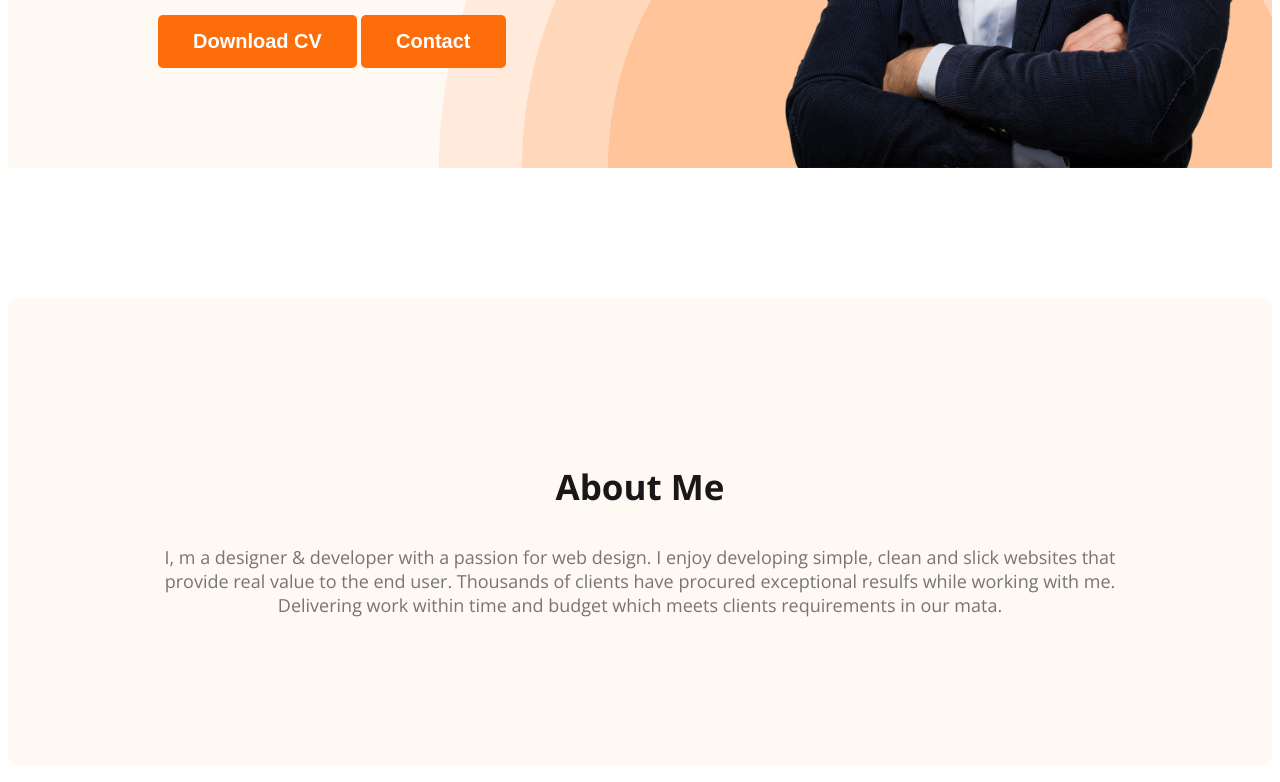
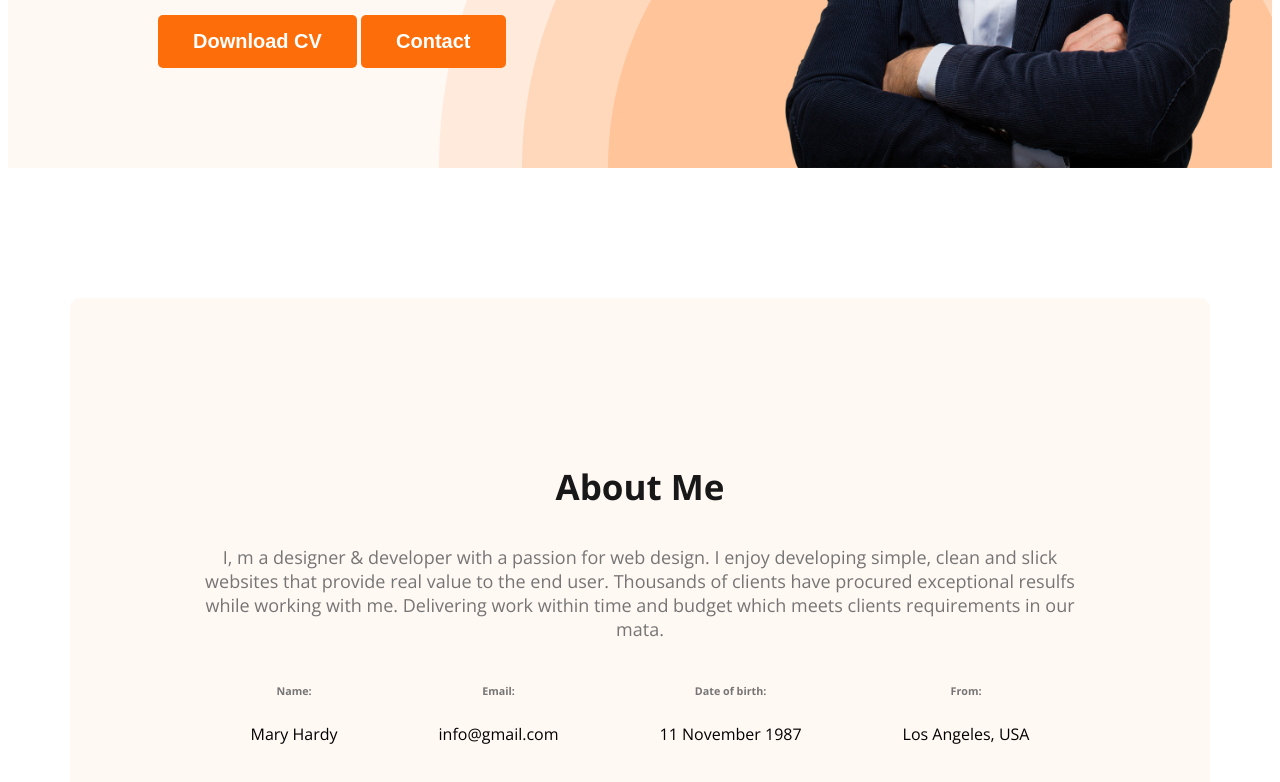
Before and after one commit to halimaislam1/webdeveloper-portfolio, a plain HTML site: page index.html in a window 1280 px wide. Shown: the part 600-1382 px from the top of the page. Drawn offline with nearby package versions, Linux system fonts and the light colour scheme.

Commit message:
added about container

```diff
--- a/index.html
+++ b/index.html
@@ -1,5 +1,6 @@
 <!DOCTYPE html>
 <html lang="en">
+
 <head>
     <meta charset="UTF-8">
     <meta name="viewport" content="width=device-width, initial-scale=1.0">
@@ -9,6 +10,7 @@
     <link href="https://fonts.googleapis.com/css2?family=Open+Sans:wght@400;700;800&display=swap" rel="stylesheet">
     <link rel="stylesheet" href="styles/portfolio.css">
 </head>
+
 <body>
     <header class="header">
         <nav>
@@ -22,23 +24,51 @@
         </nav>
         <div class="banner">
             <div banner-content>
-       <h3 class="banner-greeting">Hi, I  am<h3>
+                <h3 class="banner-greeting">Hi, I am<h3>
                         <h1 class="banner-title">Mary Hardy</h1>
-        <p class="banner-description">Shot what able cold new see hold.Friendly as an betrayed formerly he. Morning because as to society behaved moments.</p>
+                        <p class="banner-description">Shot what able cold new see hold.Friendly as an betrayed formerly
+                            he. Morning because as to society behaved moments.</p>
                         <button class="btn-primary">Download CV</button>
                         <button class="btn-primary">Contact </button>
             </div>
-    <img class="profile-pic"  src="images/hardy.png" alt="">
+            <img class="profile-pic" src="images/hardy.png" alt="">
         </div>
     </header>
     <main>
         <section class="about">
             <h3 class="section-title">About Me</h3>
-        <p class="section-description">I, m a designer & developer with a passion for web design. I enjoy developing simple, clean and slick websites that provide real value to the end user. Thousands of clients have procured exceptional resulfs while working with me. Delivering work within time and budget which meets clients requirements in our mata.</p>
+            <p class="section-description">I, m a designer & developer with a passion for web design. I enjoy developing
+                simple, clean and slick websites that provide real value to the end user. Thousands of clients have
+                procured exceptional resulfs while working with me. Delivering work within time and budget which meets
+                clients requirements in our mata.</p>
+            <div class="about-info-container">
+                <!-- .about-info*4>h4.info-tittle+p.info-description-->
+                <div class="about-info">
+                    <h6 class="info-tittle">Name:</h6>
+                    <p class="info-description">Mary Hardy </p>
+                </div>
+                <div class="about-info">
+                    <h6 class="info-tittle">Email:</h6>
+                    <p class="info-description">info@gmail.com</p>
+                </div>
+                <div class="about-info">
+                    <h6 class="info-tittle">Date of birth:</h6>
+                    <p class="info-description" >11 November 1987</p>
+                </div>
+                <div class="about-info">
+                    <h6 class="info-tittle">From:</h6>
+                    <p class="info-description">Los Angeles, USA</p>
+                </div>
+
+
+
+            </div>
         </section>
+
     </main>
     <footer>
 
     </footer>
 </body>
+
 </html>
--- a/styles/portfolio.css
+++ b/styles/portfolio.css
@@ -108,6 +108,10 @@ nav li {
 }
 
 /* main section style or */
+main{
+    max-width: 1140px;
+    margin: auto;
+}
 
 /* about section style */
 .about{
@@ -116,3 +120,18 @@ nav li {
     background-color: #FFF8F3;
     margin: 130px 0;
 }
+.about-info-container{
+    display: flex;
+    justify-content: space-around;
+}
+.about-info{
+    text-align: center;
+
+}
+.info-tittle {
+    color:#757575;
+}
+.info-description{
+font:bolder;
+
+}
```
Lines whose indentation alone changed are shown as unchanged.
